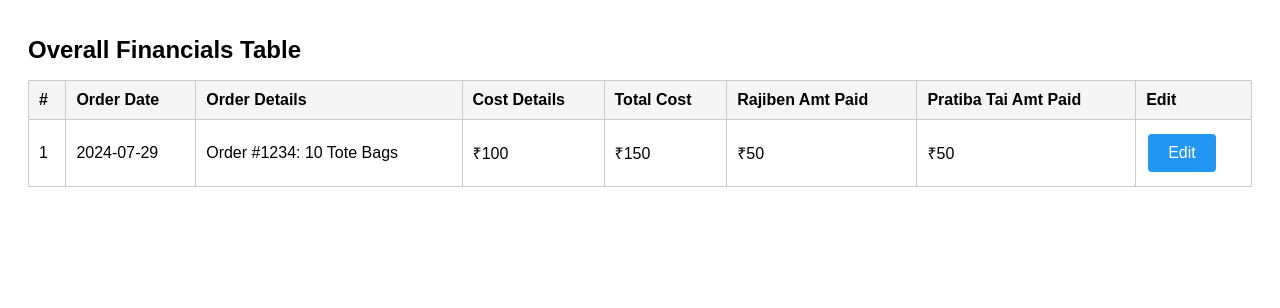
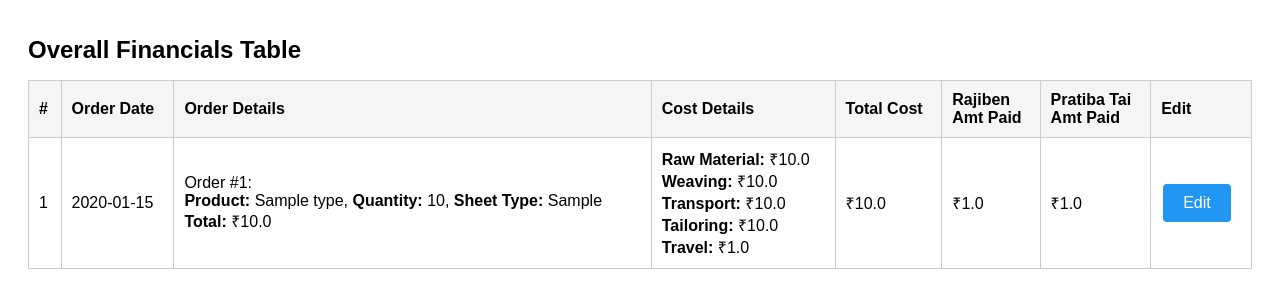
Before and after one commit to Ha-rini/Shilpkaar-finance-website, a Flask app: template templates/overall_financials.html in a window 1280 px wide. Shown: the part 68-376 px from the top of the page. Run offline with Flask 3, Linux system fonts and the light colour scheme; the template is opened without the code that fills it: values named after a table or form of the project are taken from there, others are empty; tables that the repository leaves empty hold one stand-in row (Sample ...).

Commit message:
routes for delete order, overall_financials

```diff
--- a/routes.py
+++ b/routes.py
@@ -153,7 +153,7 @@ def new_order():
         # Create and commit Product objects for each item in the order
         for item in items:
             product_type = Product_type.query.filter_by(product_name=item['productType']).first()
-            product = Product(order_id=order.id, product_type=product_type.id, quantity=item['quantity'],
+            product = Product(order_id=order.id, product_id=product_type.id, quantity=item['quantity'],
                               price=product_type.product_price, sheet_type=item['sheetType'],
                               total_price=int(item['quantity']) * product_type.product_price)
             db.session.add(product)
@@ -246,6 +246,21 @@ def cancel_order():
 
     return redirect(url_for('dashboard'))  # Redirect to a dashboard or home page
 
+@app.route('/delete_order/<int:order_id>', methods=['POST'])
+@check_admin
+def delete_order(order_id):
+    order = Order.query.get_or_404(order_id)
+
+    try:
+        # Delete the order and all its associated products
+        db.session.delete(order)
+        db.session.commit()
+        flash(f"Order {order_id} has been deleted successfully.", "success")
+    except Exception as e:
+        db.session.rollback()  # Rollback if there's any error
+        flash(f"Error occurred while deleting order {order_id}: {str(e)}", "danger")
+
+    return redirect(url_for('dashboard'))  # Redirect to dashboard after deletion
 
 
 @app.route('/overall_financials')
--- a/static/style.css
+++ b/static/style.css
@@ -402,12 +402,12 @@ h4 {
 }
 
 input:checked+.slider {
-    background-image: url('static/images/moon.png');
+    background-image: url('images/moon.png');
     background-size: 25px 25px;
 }
 
 input:not(:checked)+.slider {
-    background-image: url('static/images/sun.png');
+    background-image: url('images/sun.png');
     background-size: 35px 35px;
 }
 
--- a/templates/overall_financials.html
+++ b/templates/overall_financials.html
@@ -34,23 +34,46 @@
                     <th>Order Details</th>
                     <th>Cost Details</th>
                     <th>Total Cost</th>
-                    <th>Rajiben Amt Paid</th>
-                    <th>Pratiba Tai Amt Paid</th>
+                    <th>Rajiben <br>
+                        Amt Paid
+                    </th>
+                    <th>Pratiba Tai <br>
+                        Amt Paid
+                    </th>
                     <th>Edit</th>
                 </tr>
             </thead>
             <tbody>
+                {% for order in orders %}
                 <tr>
-                    <td>1</td>
-                    <td>2024-07-29</td>
-                    <td>Order #1234: 10 Tote Bags</td>
-                    <td>₹100</td>
-                    <td>₹150</td>
-                    <td>₹50</td>
-                    <td>₹50</td>
-                    <td><button class="edit-button">Edit</button></td>
+                    <td>{{ loop.index }}</td>
+                    <td>{{ order.date.strftime('%Y-%m-%d') }}</td>
+                    <td>
+                        Order #{{ order.id }}:
+                        {% for product in order.products %}
+                            <br><strong>Product:</strong> {{ product.product_type.product_name }},
+                            <strong>Quantity:</strong> {{ product.quantity }},
+                            <strong>Sheet Type:</strong> {{ product.sheet_type }} <br>
+                            <strong>Total:</strong> ₹{{ product.total_price }}
+                        {% endfor %}
+                    </td>
+                    <td>
+                        <strong>Raw Material:</strong> ₹{{ order.cost.raw_material_cost }} <br>
+                        <strong>Weaving:</strong> ₹{{ order.cost.weaving_cost }} <br>
+                        <strong>Transport:</strong> ₹{{ order.cost.transport_cost }} <br>
+                        <strong>Tailoring:</strong> ₹{{ order.cost.tailoring_cost }} <br>
+                        <strong>Travel:</strong> ₹{{ order.cost.travels }}
+                    </td>
+                    <td>₹{{ order.cost.total_cost }}</td>
+                    <td>₹{{ order.cost.rajiben_profit }}</td>
+                    <td>₹{{ order.cost.pratibatai_profit }}</td>
+                    <td>
+                        <a href="#"><button class="edit-button">Edit</button></a>
+                    </td>
                 </tr>
+                {% endfor %}
             </tbody>
+
         </table>
     </main>
     <script src="static/script.js"></script>
```
Also changed, not shown: models.py (+5 -2 lines), templates/dashboard.html (+19 -8 lines).
